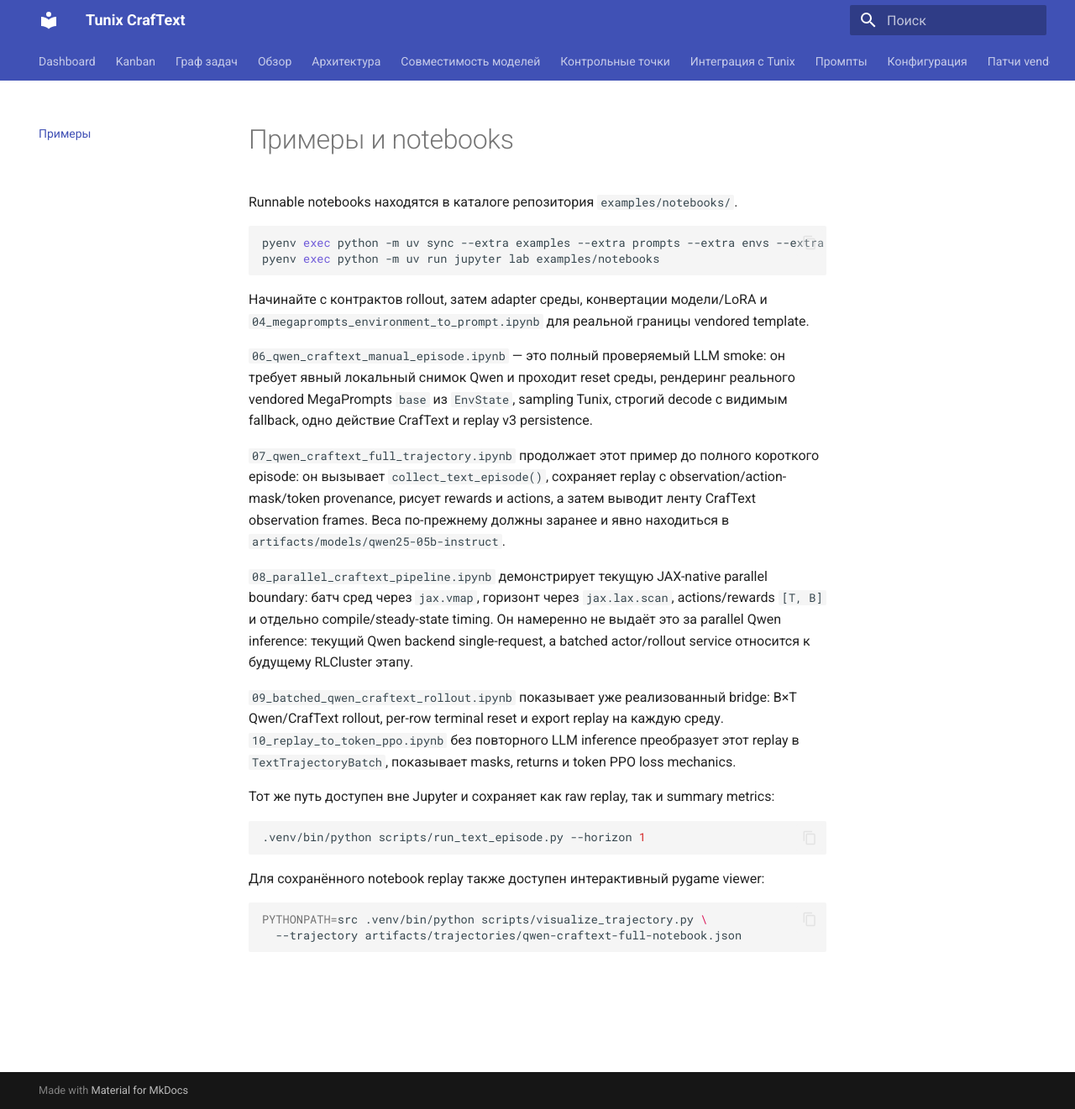
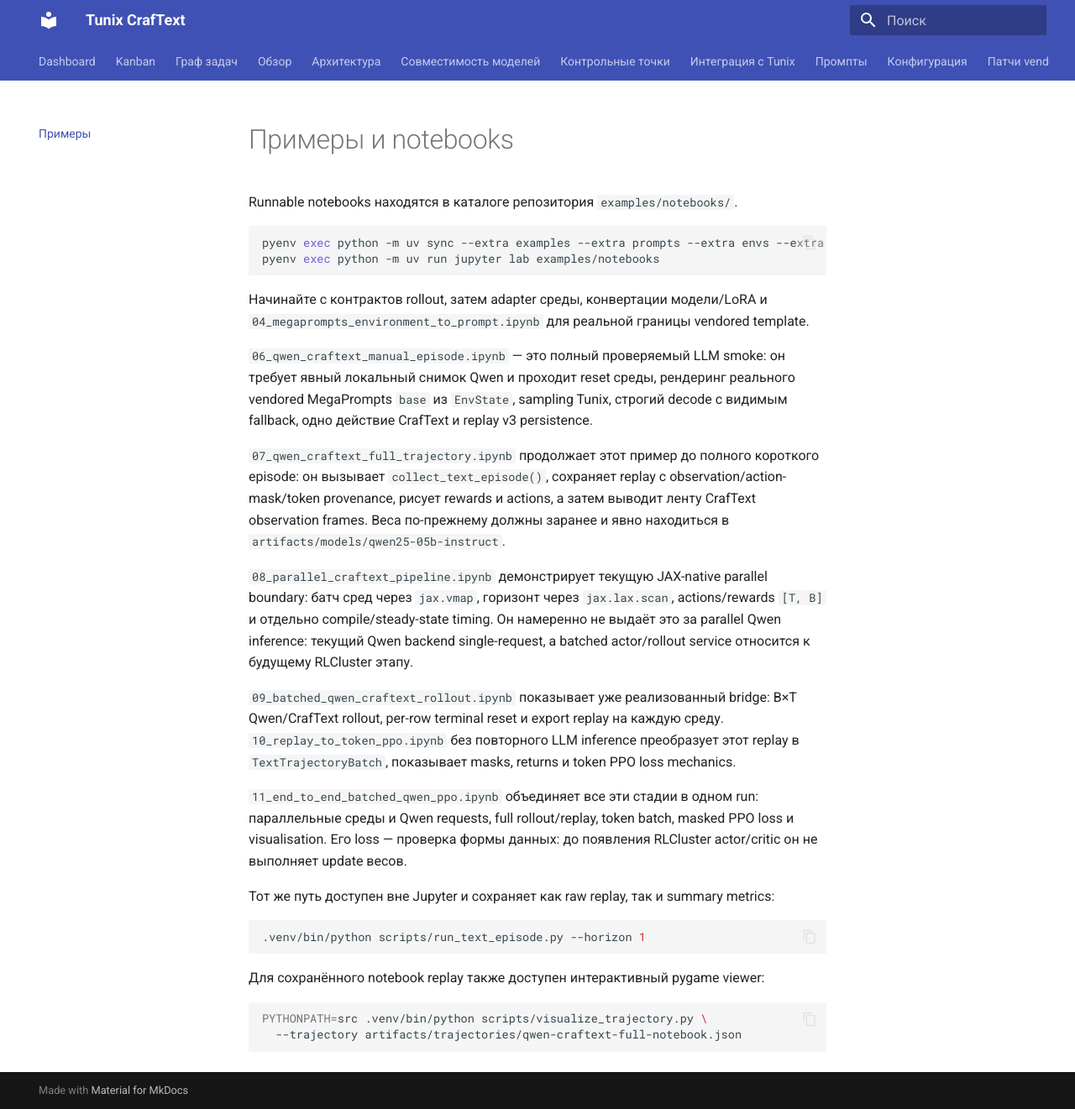
Before and after one commit to Lukashevskiy/tunix-agents, an MkDocs documentation site: the page built from docs/examples.md, in a window 1280 px wide and 1321 px high. Shown: the whole window at 84% size. Built offline with MkDocs 1.6.1 and Material for MkDocs 9.7.7, drawn with Linux system fonts in a browser that asks for light colours.

Commit message:
docs: add end-to-end batched PPO notebook

````diff
--- a/docs/examples.md
+++ b/docs/examples.md
@@ -30,6 +30,10 @@
 без повторного LLM inference преобразует этот replay в `TextTrajectoryBatch`, показывает masks,
 returns и token PPO loss mechanics.
 
+`11_end_to_end_batched_qwen_ppo.ipynb` объединяет все эти стадии в одном run: параллельные
+среды и Qwen requests, full rollout/replay, token batch, masked PPO loss и visualisation. Его
+loss — проверка формы данных: до появления RLCluster actor/critic он не выполняет update весов.
+
 Тот же путь доступен вне Jupyter и сохраняет как raw replay, так и summary metrics:
 
 ```bash
````
Also changed, not shown: examples/README.md (+1 -0 lines), 2 other files.
